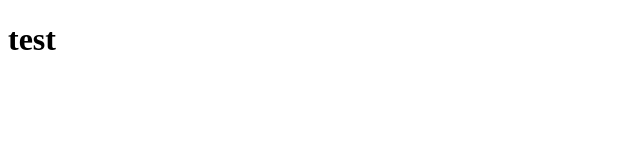
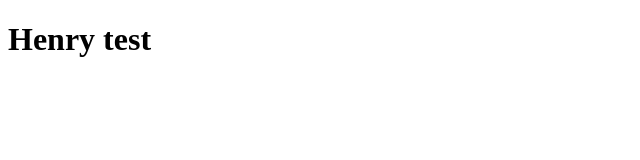
Before and after one commit to phil-smith-k/TeamGit, a plain HTML site: page index.html in a window 1280 px wide. Shown: the whole page, without its empty margins (0-640 px from the left). Drawn offline with Linux system fonts and the light colour scheme.

Commit message:
Henry Change

```diff
--- a/index.html
+++ b/index.html
@@ -6,6 +6,6 @@
     <title>Document</title>
 </head>
 <body>
-    <h1>test</h1>
+    <h1>Henry test</h1>
 </body>
 </html>
```
